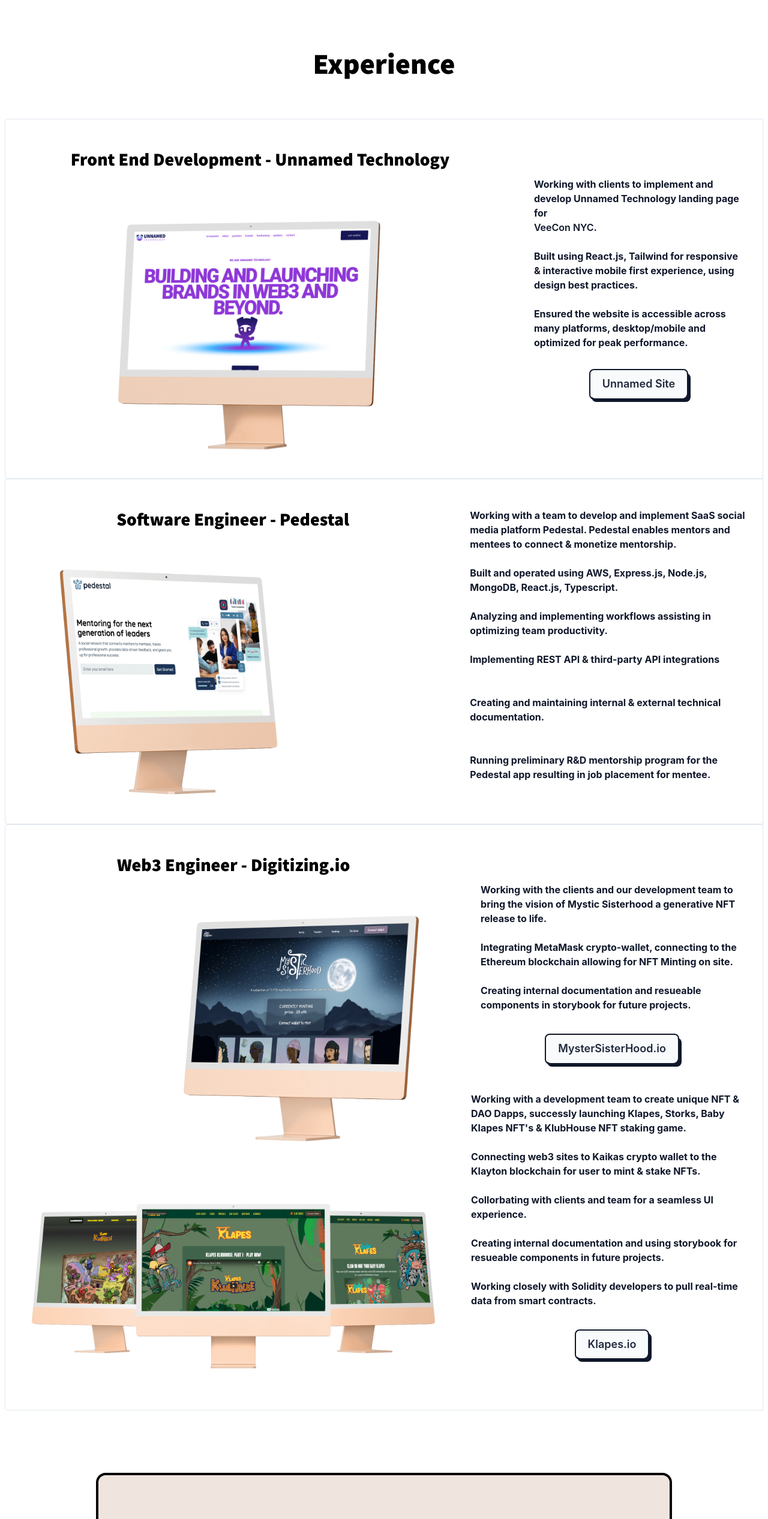
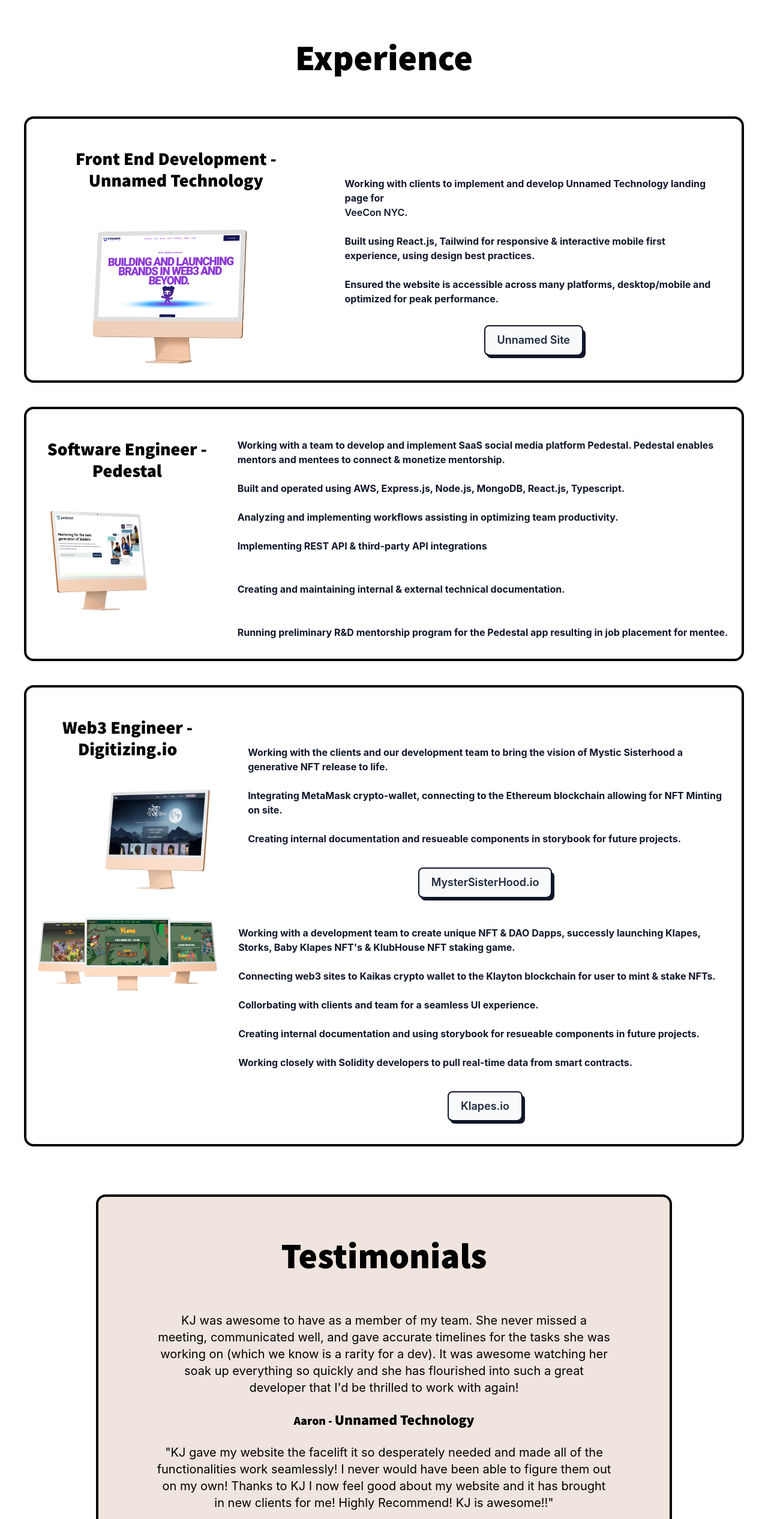
Before and after one commit to kjschelling/thekjcode, a React (Create React App) app: page / in a window 1280 px wide. Shown: the part 2162-4694 px from the top of the page at 60% size. Built offline with nearby package versions, Linux system fonts and the light colour scheme.

Commit message:
styling tweaks

```diff
--- a/src/components/Projects.jsx
+++ b/src/components/Projects.jsx
@@ -7,21 +7,23 @@
 
 function Projects(props) {
   return (
-    <div id="project_section" className="section full bg-biege text-black ">
+    <div id="project_section" className="w-full text-black mx-auto p-10">
       <div className="mt-12 md:py-4 mb-12">
-        <h2 className="text-center font-source text-5xl xs:mb-12 md:mb-1">
+        <h2 className="text-center font-source text-6xl xs:mb-12 md:mb-1">
           {" "}
           Experience{" "}
         </h2>
       </div>
       {/* ///////// PROJECT CARD 1 - UNNAMED  //////////// */}
-      <div className="max-w-sm w-full lg:max-w-full xs:mx-auto lg:flex bg-white rounded-l border">
-        <div className="h-auto  bg-cover rounded-t  text-center overflow-hidden ">
+      <div className="w-full bg-white md:flex rounded-2xl border-4 border-black mx-auto mb-10">
+        <div className="h-auto bg-cover rounded-t  text-center overflow-hidden ">
           <h2 className="font-source text-3xl p-5 mb-4 mt-7">
             Front End Development - Unnamed Technology{" "}
           </h2>
           <img
             src={UnnamedImg}
+            height="500px"
+            width="500px"
             title="Pedestal Image"
             className="hover:scale-125 mx-auto"
           />
@@ -70,13 +72,16 @@
         </div>
       </div>
       {/* ///////// NEW PROJECT - UNNAMED CARD END //////////// */}
+
       {/* ///////// PROJECT CARD 3 - PEDESTAL APP  //////////// */}
-      <div className="max-w-sm w-full lg:max-w-full xs:mx-auto lg:flex bg-white rounded-l border">
+      <div className="w-full  md:flex bg-white rounded-2xl border-4 border-black mx-auto mb-10">
         <div clasName="h-auto  bg-cover rounded-t  text-center overflow-hidden ">
           <h2 className="font-source text-3xl p-5 mb-4 mt-7">
             Software Engineer - Pedestal
           </h2>
           <img
+            height="500px"
+            width="500px"
             src={PedestalImg}
             title="Pedestal Image"
             className="hover:scale-125 mx-auto mb-7"
@@ -127,18 +132,22 @@
       {/* ///////// NEW PROJECT CARD - Pedestal End //////////// */}
 
       {/* /////////  PROJECT CARD 3 - DIGITIZING.IO  //////////// */}
-      <div class="max-w-sm w-full lg:max-w-full xs:mx-auto lg:flex bg-white rounded-l border">
+      <div class="w-full  md:flex bg-white rounded-2xl border-4 border-black mx-auto mb-10">
         <div class="h-auto  bg-cover rounded-t  text-center overflow-hidden ">
           <h2 className="font-source text-3xl p-5 mb-4 mt-7">
             Web3 Engineer - Digitizing.io
             <br />
           </h2>
           <img
+            height="500px"
+            width="500px"
             src={MysticImg}
             title="MysticSisterHood NFT Website"
             className="hover:scale-125 mx-auto"
           />
           <img
+            height="500px"
+            width="500px"
             src={KlapesImg}
             title="Klapes NFT Website"
             className="hover:scale-125 mx-auto"
--- a/src/components/Services.jsx
+++ b/src/components/Services.jsx
@@ -5,16 +5,16 @@
   return (
     <div
       id="services"
-      className="mt-12 shadowlg xs:mx-auto w-3/4 bg-beige rounded-2xl border-4 border-black mx-auto shadow-l border p-5"
+      className="mt-12 xs:mx-auto w-3/4 bg-beige rounded-2xl border-4 border-black mx-auto shadow-l border p-5"
     >
       <div className="w-full mx-auto">
-        <h2 className="text-6xl  font-source mx-auto w-full h-auto my-5 my-12">
+        <h2 className="xs:text-4xl md:text-6xl  font-source mx-auto w-full h-auto my-5 mt-12">
           Services
         </h2>
       </div>
 
       {/* services grid container */}
-      <div className=" ">
+      <div className="p-10">
         {/* row 1 container */}
         <div className="md:flex xs:grid-cols-1 mb-4">
           <br />
--- a/src/components/Testimonials.jsx
+++ b/src/components/Testimonials.jsx
@@ -2,22 +2,24 @@
 
 function Testimonials(props) {
   return (
-    <div className="w-3/4  bg-beige rounded-2xl mx-auto border-4 border-black shadow-1 p-12">
+    <div className="w-3/4  bg-beige rounded-2xl mx-auto border-4 border-black shadow-1  p-12">
       <div className="w-full mx-auto pb-10">
-        <h2 className="text-6xl font-source mx-auto w-full h-auto mt-5 ">
+        <h2 className=" xs:text-4xl md:text-6xl font-source mx-auto w-full h-auto mt-5 ">
           Testimonials
         </h2>
         <br />
       </div>
+      {/* grid container */}
       <div className=" grid md:grid-cols-2 xs:grid-cols-1">
         <div className="col-span-2">
-          <p className="text-l px-12">
+          <p className="text-xl md:px-12">
             KJ was awesome to have as a member of my team. She never missed a
             meeting, communicated well, and gave accurate timelines for the
             tasks she was working on (which we know is a rarity for a dev). It
             was awesome watching her soak up everything so quickly and she has
             flourished into such a great developer that I'd be thrilled to work
             with again!
+          </p>
           <br />
           <a
             href="https://unnamed.gg/"
@@ -27,10 +29,9 @@
           </a>
           <br />
           <br />
-          </p>
         </div>
         <div className="col-span-2">
-          <p className="text-l px-12">
+          <p className="text-xl md:px-12">
             "KJ gave my website the facelift it so desperately needed and made
             all of the functionalities work seamlessly! I never would have been
             able to figure them out on my own! Thanks to KJ I now feel good
@@ -38,14 +39,13 @@
             Recommend! KJ is awesome!!"
             <br />
             <br />
+          </p>
           <a
             href="https://www.dotdigitalphoto.com/"
             className="font-bold text-xl font-source"
           >
-              Lindsay -{" "}
-              <span className="text-2xl">Dot Digital Photography</span>
+            Lindsay - <span className="text-2xl">Dot Digital Photography</span>
           </a>
-          </p>
         </div>
       </div>
     </div>
```
Lines whose indentation alone changed are shown as unchanged.
